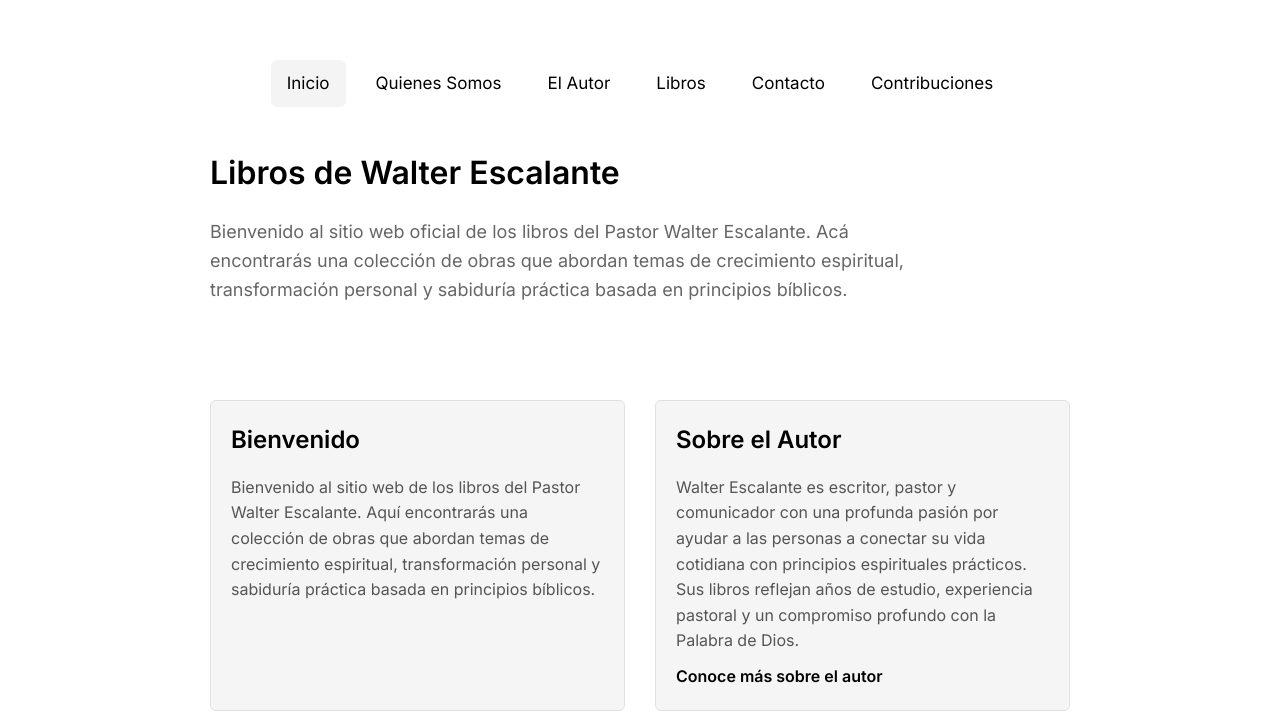
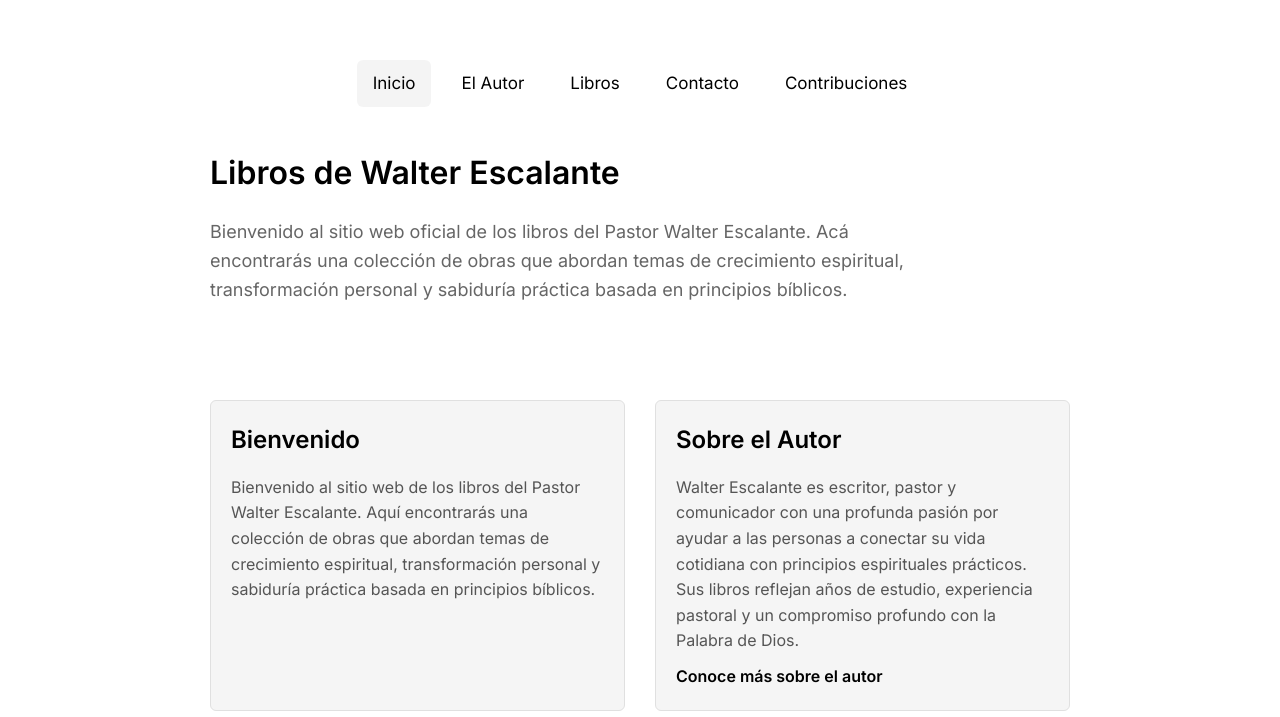
Before and after one commit to LeoBringasAtLife/landing-libros, a plain HTML site: page index.html in a window 1280 px wide. Shown: the top 717 px of the page. Drawn offline with nearby package versions, Linux system fonts and the light colour scheme.

Commit message:
fix: Clean up HTML by commenting out "Quiénes Somos" link and adding spacing in styles

```diff
--- a/index.html
+++ b/index.html
@@ -28,6 +28,7 @@
                 text-decoration: underline;
                 color: #333;
             }
+
     </style>
 </head>
 
@@ -35,7 +36,7 @@
     <div class="container">
         <nav>
             <a href="index.html" class="active">Inicio</a>
-            <a href="../pages/quienes-somos.html">Quienes Somos</a>
+            <!-- <a href="../pages/quienes-somos.html">Quienes Somos</a> -->
             <a href="../pages/autor.html">El Autor</a>
             <a href="../pages/libros.html">Libros</a>
             <a href="../pages/contacto.html">Contacto</a>
```
